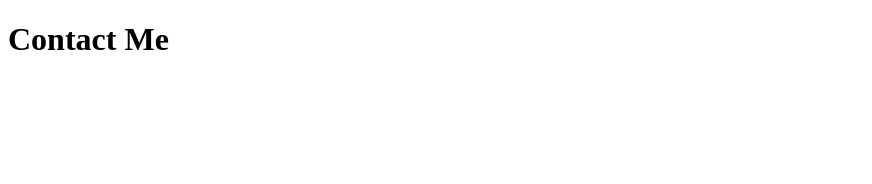
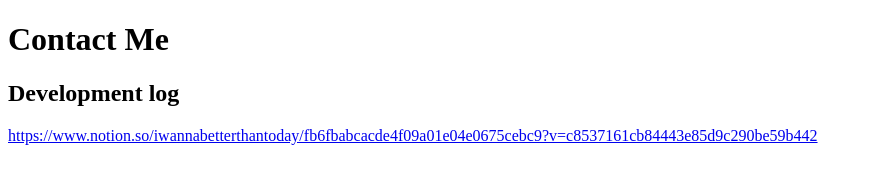
Before and after one commit to amnnma/station, a Gatsby site: page /contact in a window 1280 px wide. Shown: the whole page, without its empty margins (0-872 px from the left). Built offline with nearby package versions, Linux system fonts and the light colour scheme; Gatsby itself is replaced by a stand-in of ours.

Commit message:
Add contact

```diff
--- a/src/pages/contact.mdx
+++ b/src/pages/contact.mdx
@@ -1,3 +1,6 @@
 
 
 # Contact Me
+
+ ##  Development log
+ https://www.notion.so/iwannabetterthantoday/fb6fbabcacde4f09a01e04e0675cebc9?v=c8537161cb84443e85d9c290be59b442
```
